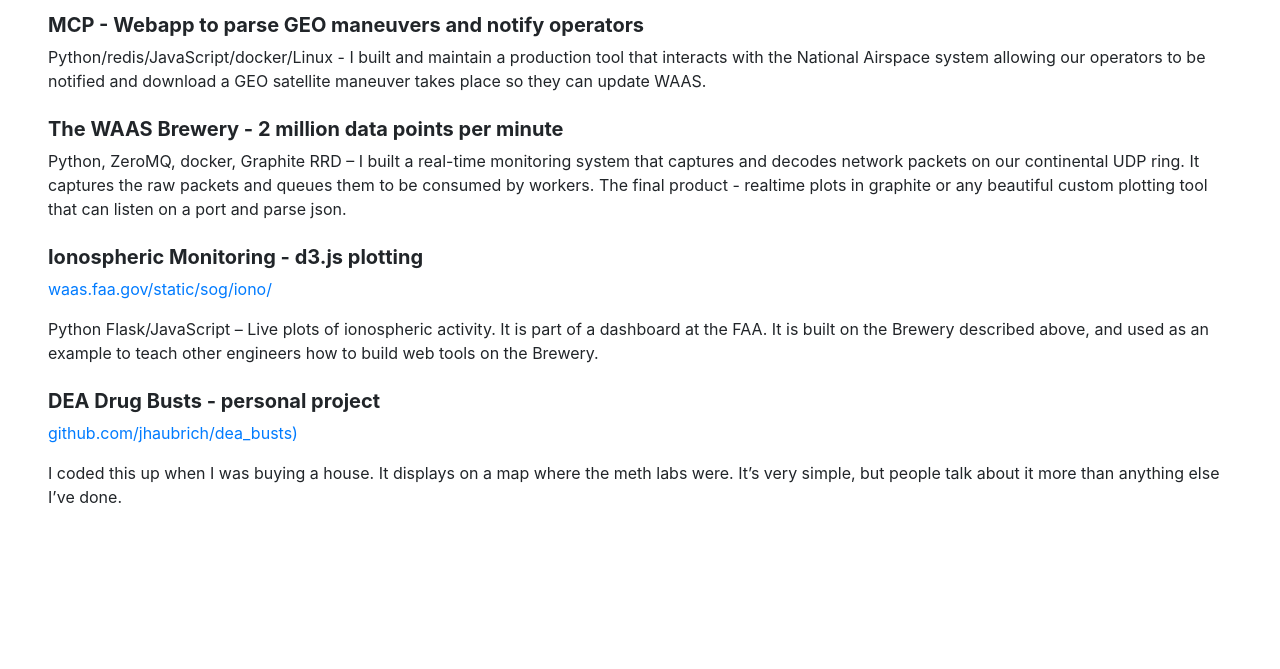
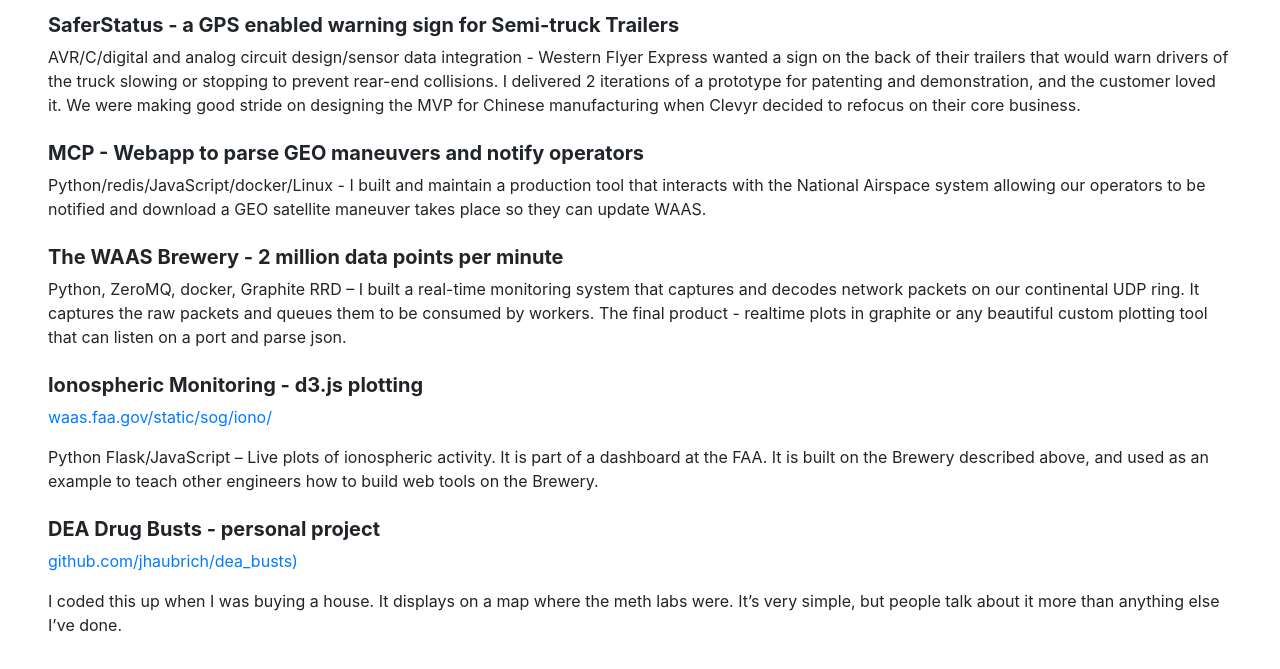
Before and after one commit to jhaubrich/resume, a plain HTML site: page projects.html in a window 1280 px wide. Shown: the part 259-928 px from the top of the page. Before the commit the page ends 832 px from the top, so only its background shows below. Drawn offline with nearby package versions, Linux system fonts and the light colour scheme.

Commit message:
Update projects.html

```diff
--- a/projects.html
+++ b/projects.html
@@ -21,6 +21,15 @@
 </div>
 
 <h2 id="projects">Projects</h2>
+
+<h3 id="saferstatus"> SaferStatus - a GPS enabled warning sign for Semi-truck Trailers</h3>
+
+<p>AVR/C/digital and analog circuit design/sensor data integration -
+Western Flyer Express wanted a sign on the back of their trailers that would
+warn drivers of the truck slowing or stopping to prevent rear-end collisions.
+I delivered 2 iterations of a prototype for patenting and demonstration, and the
+customer loved it. We were making good stride on designing the MVP for Chinese
+manufacturing when Clevyr decided to refocus on their core business.</p>
 
 <h3 id="mcp-webapptoparsegeomaneuversandnotifyoperators">MCP - Webapp to parse GEO maneuvers and notify operators</h3>
 
```
